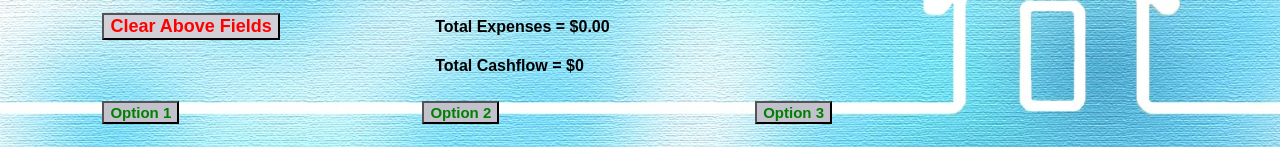
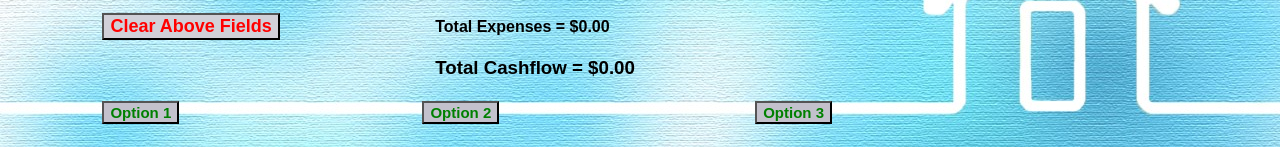
Before and after one commit to finance-analyzation/singlefamilyrental, a plain HTML site: page index.html in a window 1280 px wide. Shown: the part 467-614 px from the top of the page. Drawn offline with Linux system fonts and the light colour scheme.

Commit message:
Update index.html

```diff
--- a/index.html
+++ b/index.html
@@ -73,7 +73,7 @@ function computeRealestate(){
 		var capex = (+rent * 0.10).toFixed(2);
 		var total_revenue = (+rent).toFixed(2);
 		var total_expenses = (+mortgage + +pmi + +taxes + +insurance + +repair + +vacancy + +capex).toFixed(2);
-		var total_cashflow = (+rent - (+pmi + +insurance + +mortgage + +taxes));
+		var total_cashflow = (+rent - (+pmi + +insurance + +mortgage + +taxes)).toFixed(2);
 
 		var monthly_cash_flow = (+total_revenue - +total_expenses).toFixed(2);
 		var yearly_cash_flow = (+monthly_cash_flow * 12).toFixed(2);
@@ -263,7 +263,7 @@ function computeRealestate(){
 				<h4 id="capex"></h4>
 				<h4 id="total_revenue"></h4>
 				<h4 id="total_expenses"></h4>
-				<h4 id="total_cashflow"></h4>
+				<h3 id="total_cashflow"></h3>
 		</div>
 	</div>
 </form>
```
